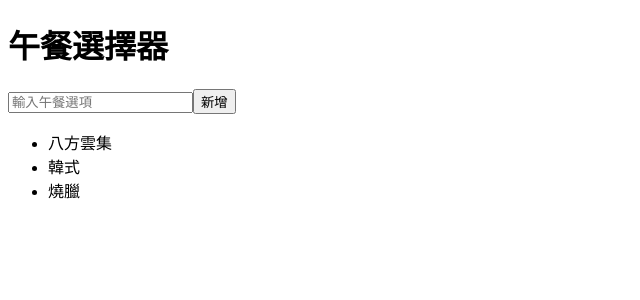
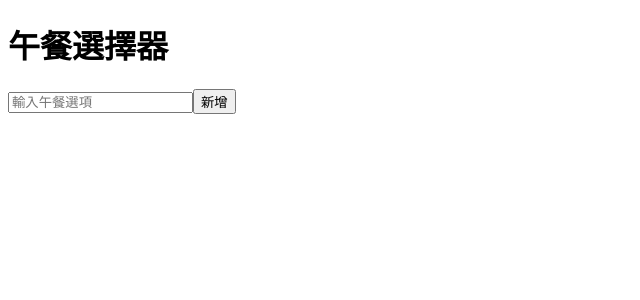
Before and after one commit to Ray625/lunchBox, a Vue app: page / in a window 1280 px wide. Shown: the top 300 px of the page, without its empty margins (0-640 px from the left). Built offline with nearby package versions, Linux system fonts and the light colour scheme.

Commit message:
feat: localstorage

```diff
--- a/src/App.vue
+++ b/src/App.vue
@@ -1,29 +1,12 @@
 <script setup lang="ts">
-import { ref } from 'vue'
+import { ref, watch } from 'vue'
 import LunchList from './components/LunchList.vue'
 import LunchForm from './components/LunchForm.vue'
 import type { LunchOption } from './types/lunch'
 
-const lunchOptions = ref<LunchOption[]>([
-  {
-    id: '1',
-    name: '八方雲集',
-    createdAt: Date.now(),
-    weight: 1,
-  },
-  {
-    id: '2',
-    name: '韓式',
-    createdAt: Date.now(),
-    weight: 1,
-  },
-  {
-    id: '3',
-    name: '燒臘',
-    createdAt: Date.now(),
-    weight: 1,
-  },
-])
+import { saveLunchOptions, loadLunchOptions } from './utils/storage'
+
+const lunchOptions = ref<LunchOption[]>(loadLunchOptions())
 
 function addLunchOption(name: string) {
   const option: LunchOption = {
@@ -35,6 +18,16 @@ function addLunchOption(name: string) {
 
   lunchOptions.value.push(option)
 }
+
+watch(
+  lunchOptions,
+  (value) => {
+    saveLunchOptions(value)
+  },
+  {
+    deep: true,
+  },
+)
 </script>
 
 <template>
--- /dev/null
+++ b/src/utils/storage.ts
@@ -0,0 +1,19 @@
+import type { LunchOption } from '@/types/lunch'
+
+const STORAGE_KEY = 'lunch-options'
+
+export function saveLunchOptions(options: LunchOption[]) {
+  localStorage.setItem(STORAGE_KEY, JSON.stringify(options))
+}
+
+export function loadLunchOptions(): LunchOption[] {
+  const data = localStorage.getItem(STORAGE_KEY)
+
+  if (!data) return []
+
+  try {
+    return JSON.parse(data)
+  } catch {
+    return []
+  }
+}
```
